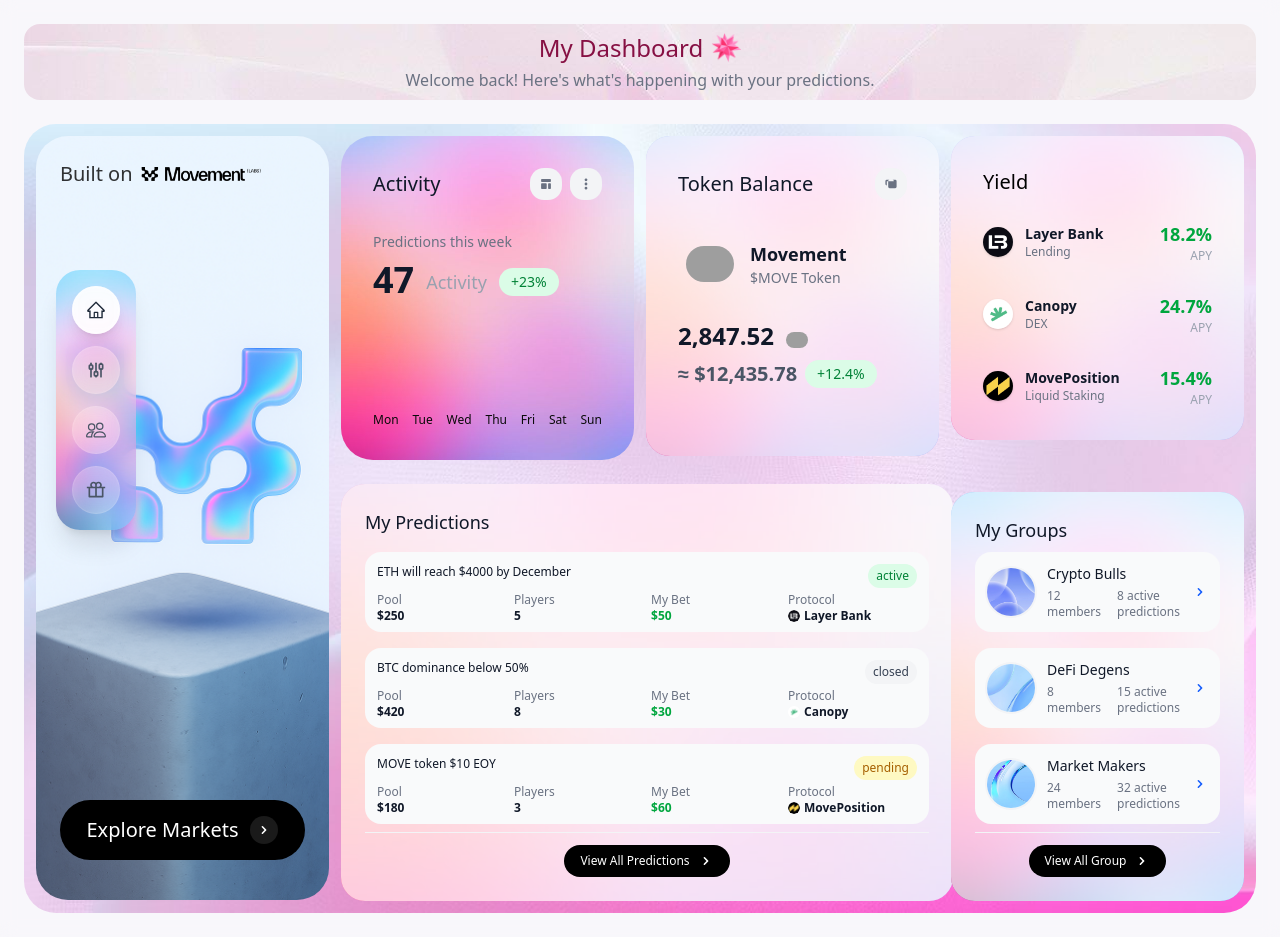
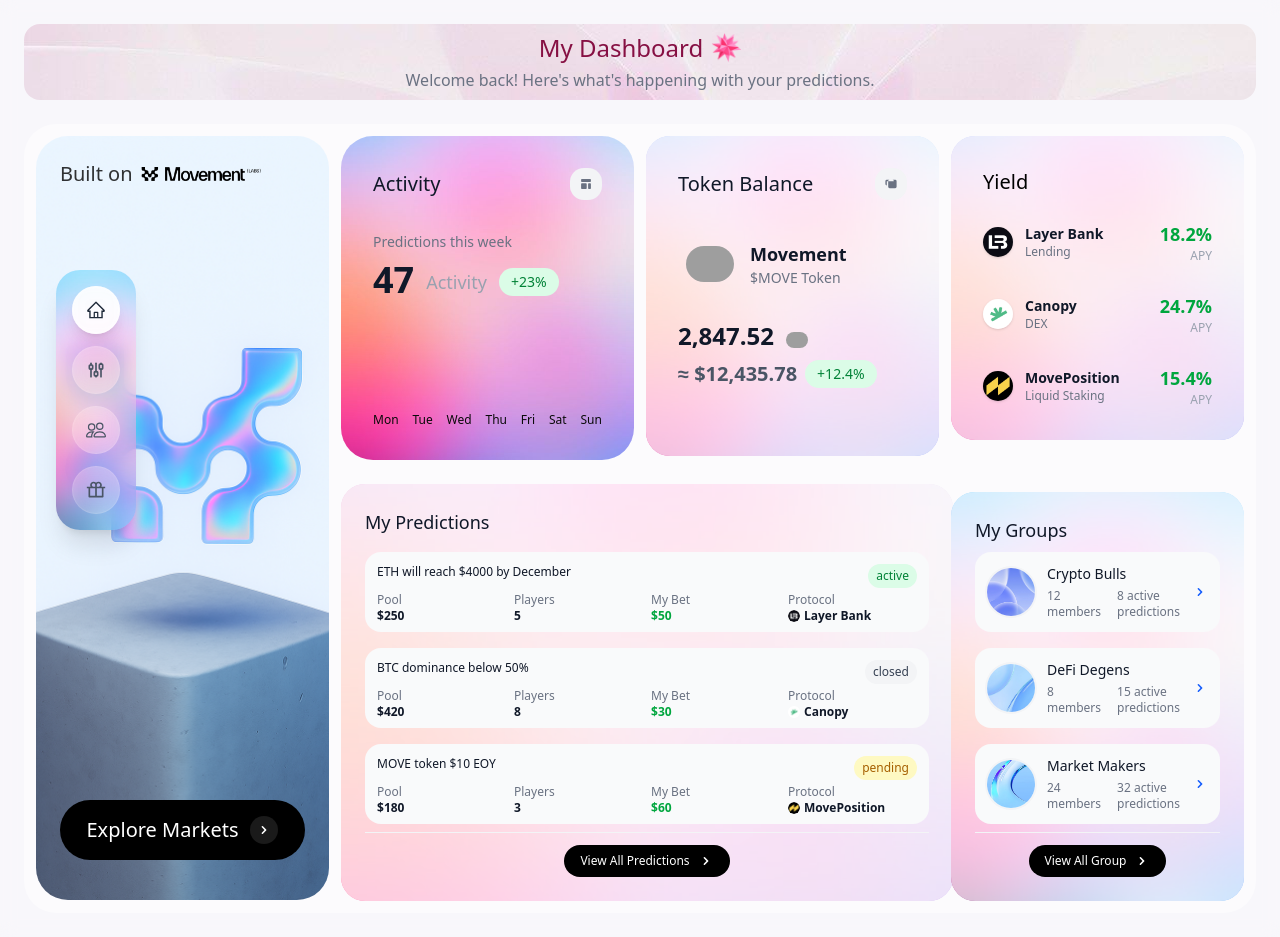
Before and after one commit to Predictly-Labs/web, a Next.js app: page /app/dashboard in a window 1280 px wide. Built offline with nearby package versions, Linux system fonts and the light colour scheme; grey boxes are pictures that could not be loaded.

Commit message:
feat: Remove unused button and comment out dashboard background
Deleted an unused button from ActivityCard and commented out the inline background image styling in the dashboard grid container for cleaner UI and easier future adjustments.

```diff
--- a/src/components/pages/(app)/dashboard/ActivityCard.tsx
+++ b/src/components/pages/(app)/dashboard/ActivityCard.tsx
@@ -25,11 +25,6 @@
           <button className="w-8 h-8 bg-gray-100 rounded-xl flex items-center justify-center text-gray-500 hover:bg-gray-200 transition-colors">
             <svg className="w-3.5 h-3.5" fill="currentColor" viewBox="0 0 20 20">
               <path d="M3 4a1 1 0 011-1h12a1 1 0 011 1v2a1 1 0 01-1 1H4a1 1 0 01-1-1V4zM3 10a1 1 0 011-1h6a1 1 0 011 1v6a1 1 0 01-1 1H4a1 1 0 01-1-1v-6zM14 9a1 1 0 00-1 1v6a1 1 0 001 1h2a1 1 0 001-1v-6a1 1 0 00-1-1h-2z"/>
-            </svg>
-          </button>
-          <button className="w-8 h-8 bg-gray-100 rounded-xl flex items-center justify-center text-gray-500 hover:bg-gray-200 transition-colors">
-            <svg className="w-3.5 h-3.5" fill="currentColor" viewBox="0 0 20 20">
-              <path d="M10 6a2 2 0 110-4 2 2 0 010 4zM10 12a2 2 0 110-4 2 2 0 010 4zM10 18a2 2 0 110-4 2 2 0 010 4z"/>
             </svg>
           </button>
         </div>
--- a/src/components/pages/(app)/dashboard/index.tsx
+++ b/src/components/pages/(app)/dashboard/index.tsx
@@ -56,12 +56,12 @@
 
         <div
           className="grid grid-cols-1 lg:grid-cols-4 gap-3 rounded-4xl p-3   bg-white/50 relative overflow-hidden"
-          style={{
-            backgroundImage: "url('/assets/main/background/bg-main.png')",
-            backgroundSize: "cover",
-            backgroundPosition: "center",
-            backgroundRepeat: "no-repeat",
-          }}
+          // style={{
+          //   backgroundImage: "url('/assets/main/background/bg-main.png')",
+          //   backgroundSize: "cover",
+          //   backgroundPosition: "center",
+          //   backgroundRepeat: "no-repeat",
+          // }}
         >
           <div className="lg:col-span-1 flex flex-col h-full">
             <PredictionCard />
```
